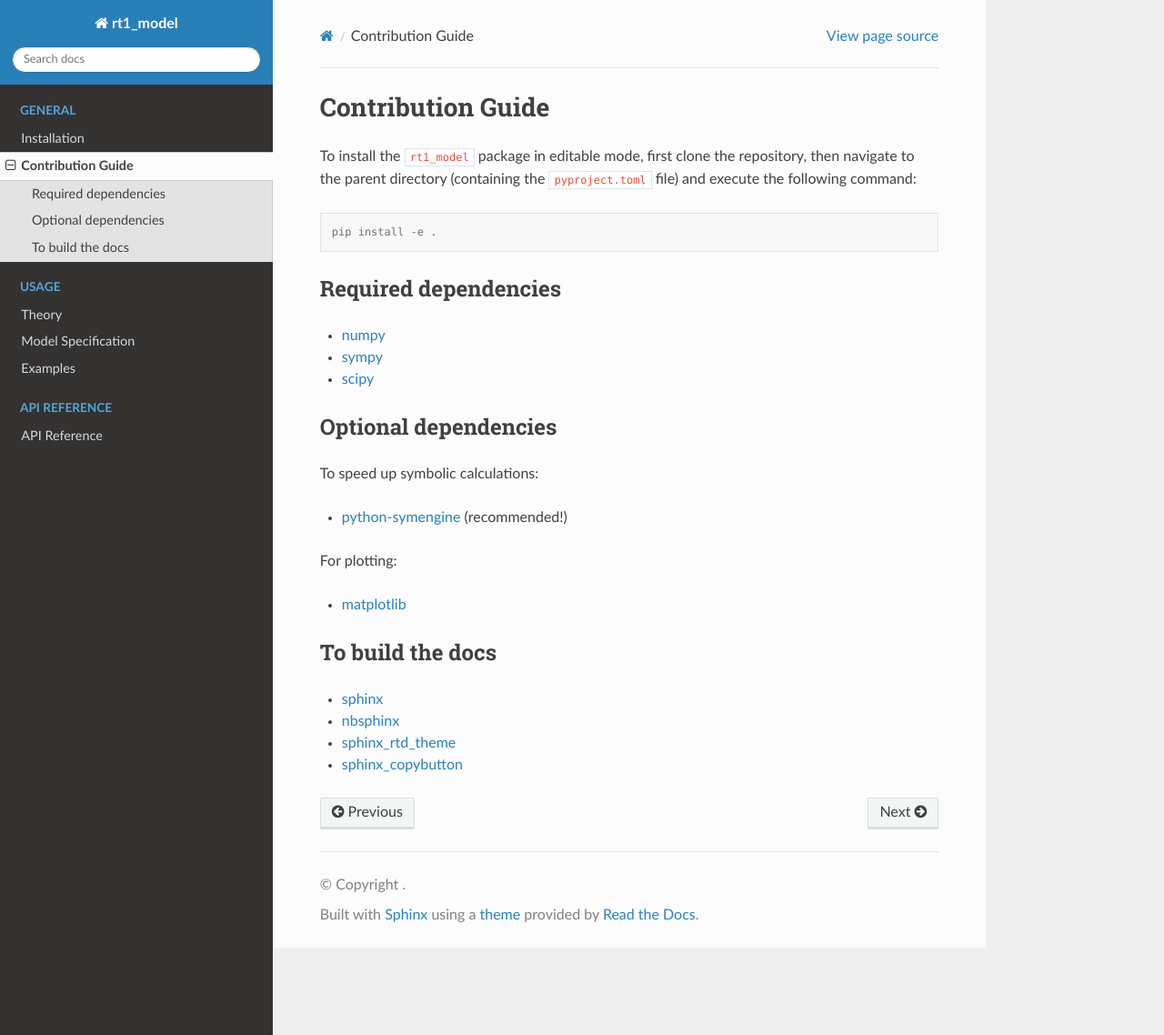
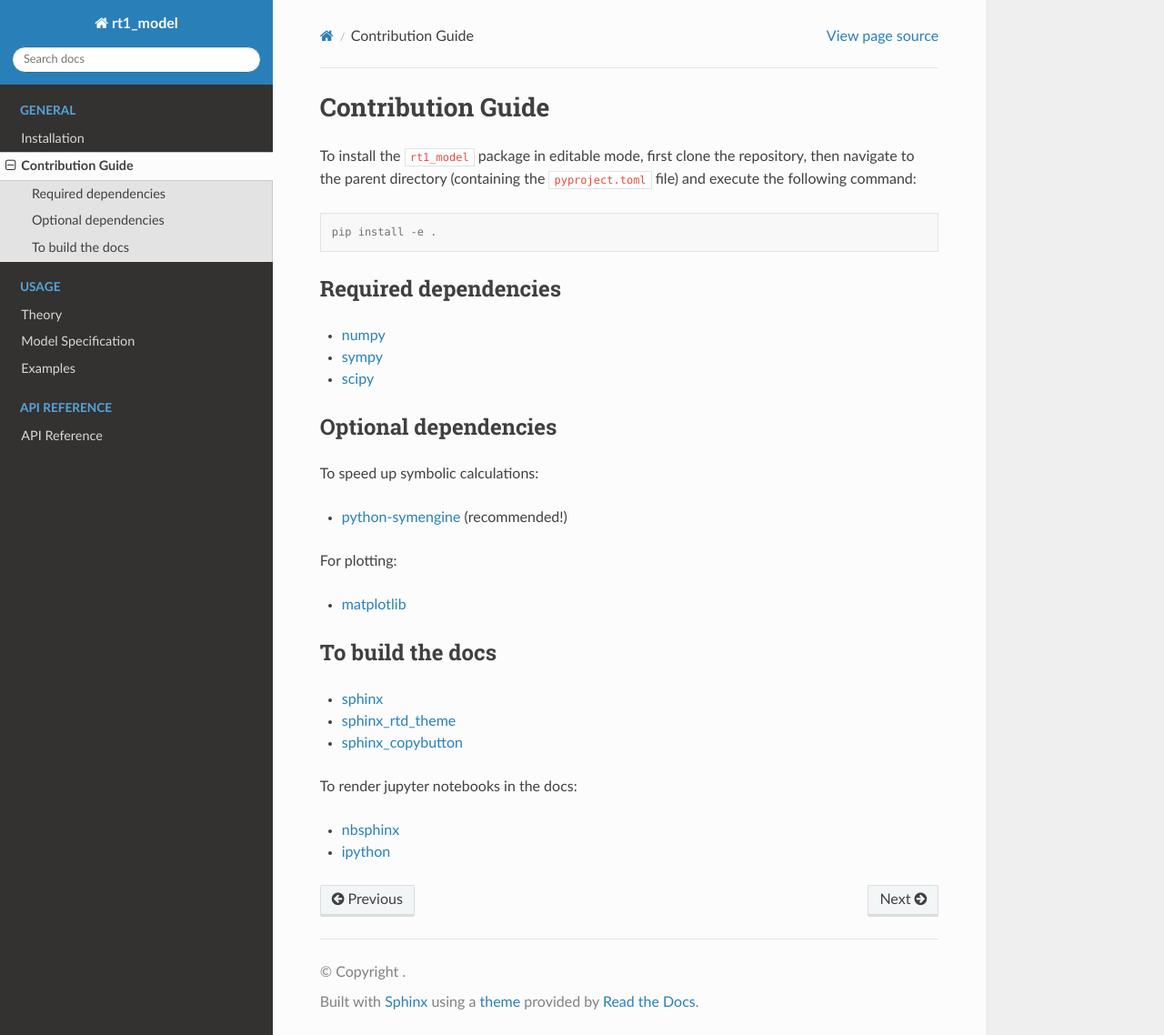
Before and after one commit to TUW-GEO/rt1_model, a Sphinx documentation site: the page built from docs/contribution_guide.rst, in a window 1280 px wide and 1138 px high. Shown: the whole window at 91% size. Built offline with Sphinx 7.4.7 and the Read the Docs theme 2.0.0, drawn with Linux system fonts in a browser that asks for light colours.

Commit message:
update contrib-guide dependencies

```diff
--- a/docs/contribution_guide.rst
+++ b/docs/contribution_guide.rst
@@ -30,10 +30,15 @@ For plotting:
 
 - `matplotlib <https://matplotlib.org/>`_
 
+
 To build the docs
 ~~~~~~~~~~~~~~~~~
 
 - `sphinx <https://www.sphinx-doc.org/en/master/>`_
-- `nbsphinx <https://github.com/spatialaudio/nbsphinx/>`_
 - `sphinx_rtd_theme <https://github.com/readthedocs/sphinx_rtd_theme>`_
 - `sphinx_copybutton <https://github.com/executablebooks/sphinx-copybutton>`_
+
+To render jupyter notebooks in the docs:
+
+- `nbsphinx <https://github.com/spatialaudio/nbsphinx/>`_
+- `ipython <https://ipython.org/>`_
```
